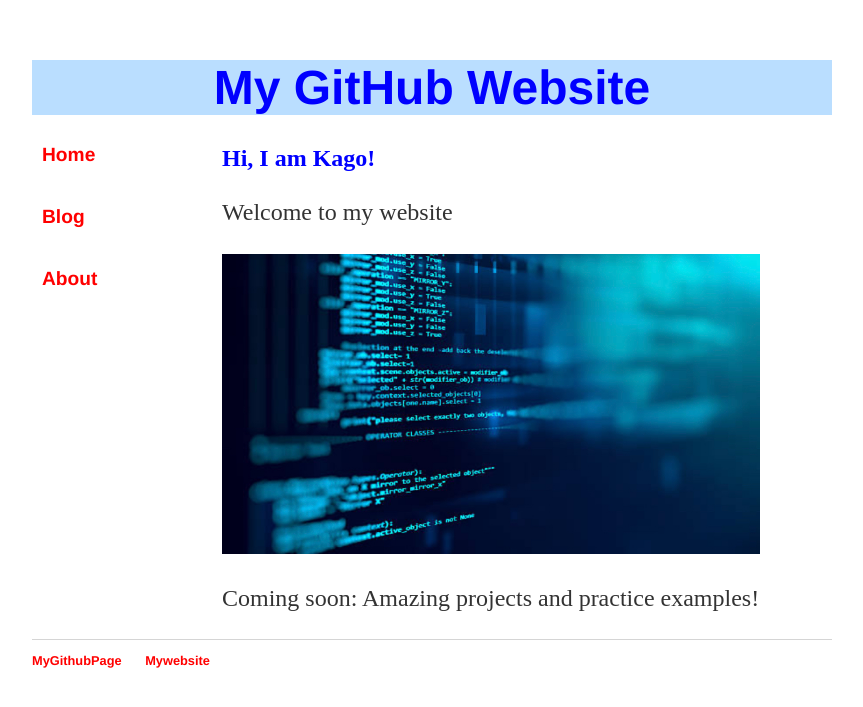
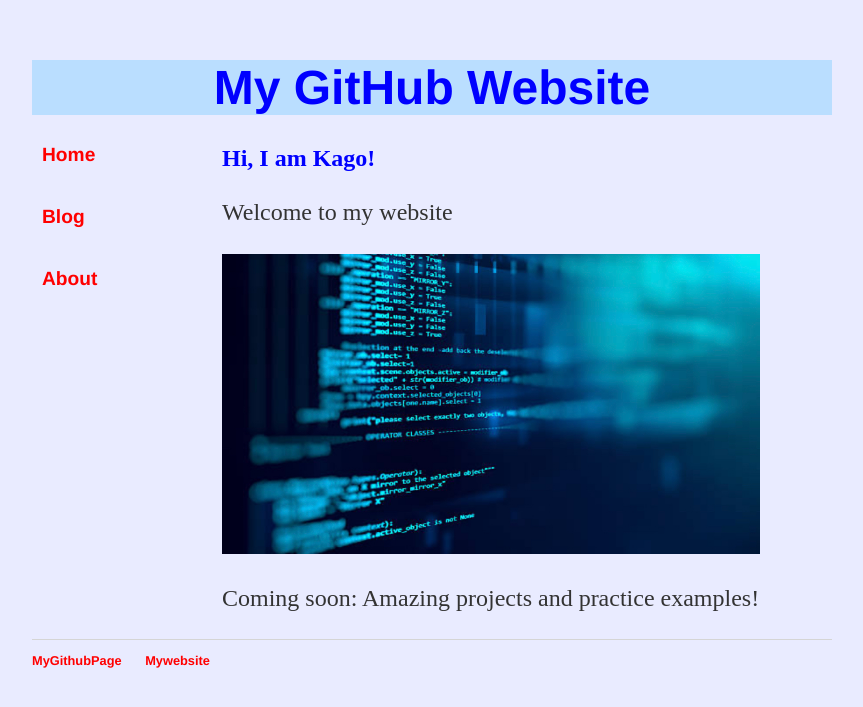
Before and after one commit to KagoPrezRantsho/KagoPrezRantsho.github.io, a Jekyll site: the page built from index.html, in a window 1280 px wide. Shown: the top 707 px of the page, without its empty margins (208-1071 px from the left). Built offline with Jekyll 4.4.1, drawn with Linux system fonts in a browser that asks for light colours.

Commit message:
Update main.css

```diff
--- a/css/main.css
+++ b/css/main.css
@@ -1,7 +1,7 @@
 body {
   margin: 60px auto;
   width: 70%;
-  background-color: #66CCF;
+  background-color: #e9ebff;
 }
 
 h1 {
```
